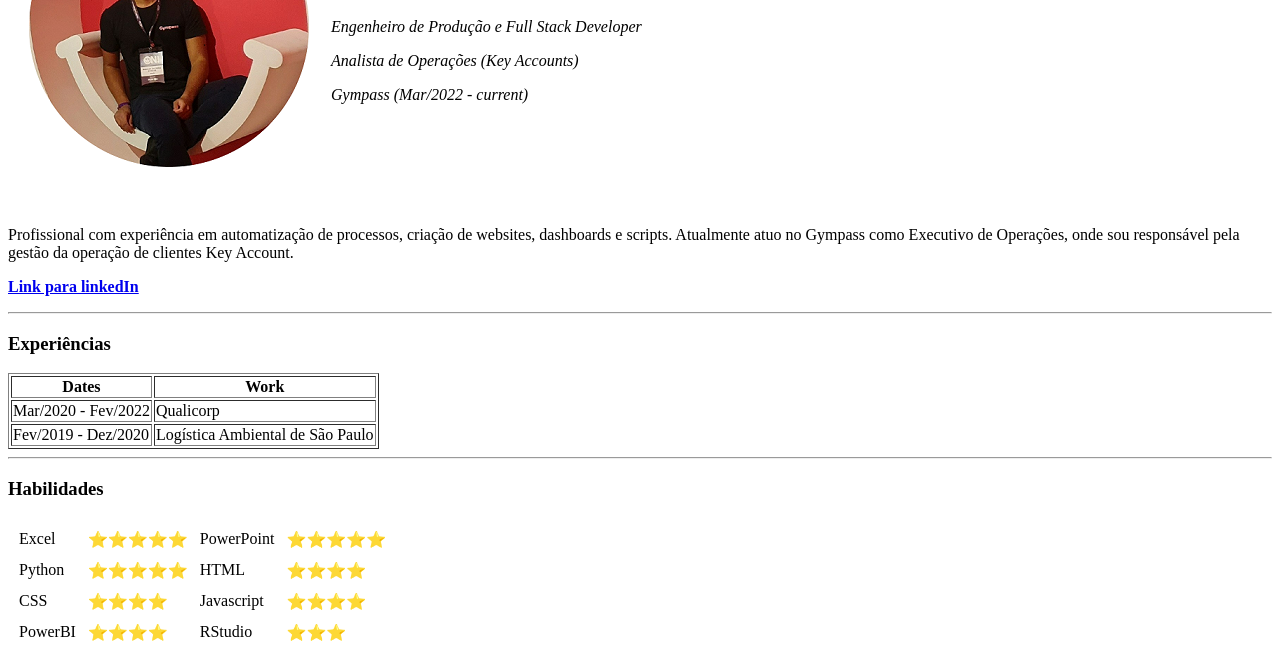
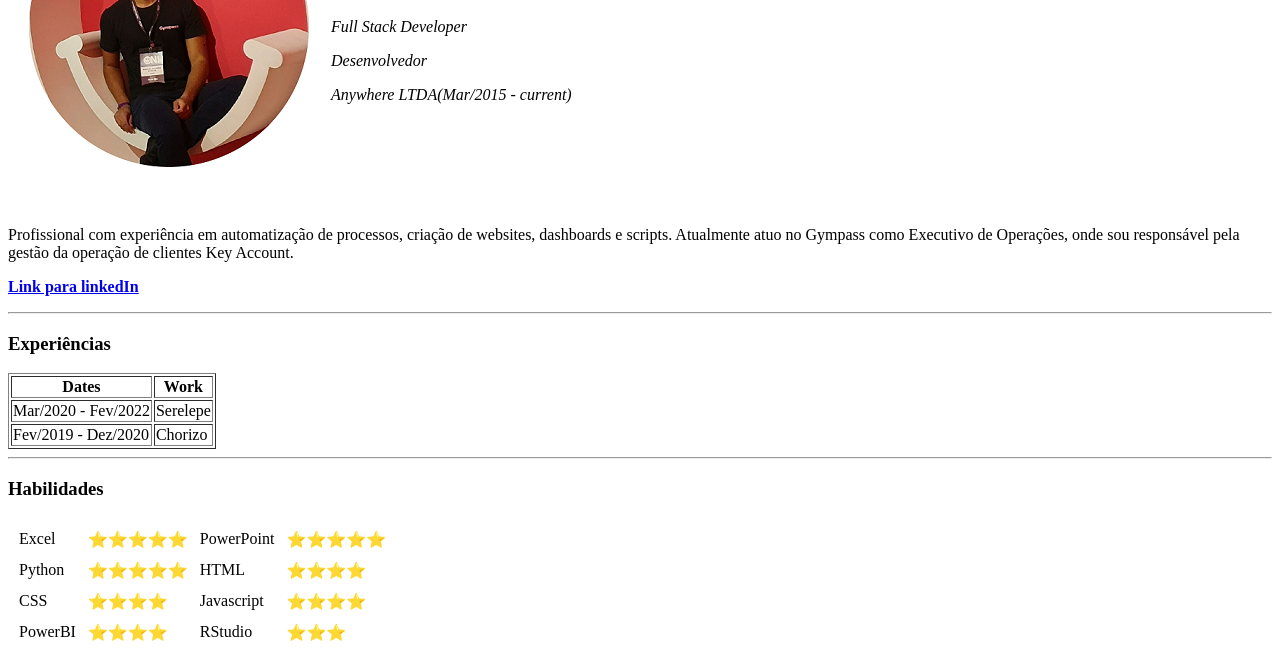
Before and after one commit to rennyzito/cv2, a plain HTML site: page index.html in a window 1280 px wide. Shown: the part 142-800 px from the top of the page. Drawn offline with Linux system fonts and the light colour scheme.

Commit message:
Update index.html

```diff
--- a/index.html
+++ b/index.html
@@ -12,9 +12,9 @@
     <tr>
         <td><img src="profile pic-modified 2.png" alt="Rennan Profile Picture"></td>
         <td><h1>Rennan Araújo</h1>
-        <p><em>Engenheiro de Produção e Full Stack Developer</em></p>
-        <p><em>Analista de Operações (Key Accounts)</em></p>
-        <p><em>Gympass (Mar/2022 - current)</em></p></td>
+        <p><em>Full Stack Developer</em></p>
+        <p><em>Desenvolvedor</em></p>
+        <p><em>Anywhere LTDA(Mar/2015 - current)</em></p></td>
     </tr>
 </table>
 
@@ -37,11 +37,11 @@ gestão da operação de clientes Key Account.</p>
     <tbody>
       <tr>
         <td>Mar/2020 - Fev/2022</td>
-        <td>Qualicorp</td>
+        <td>Serelepe</td>
     </tr>
     <tr>
         <td>Fev/2019 - Dez/2020</td>
-        <td>Logística Ambiental de São Paulo</td>
+        <td>Chorizo</td>
     </tr>
     </tbody>
     <tfoot>
```
